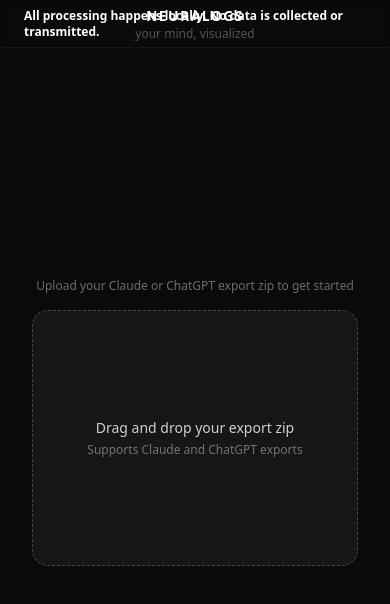
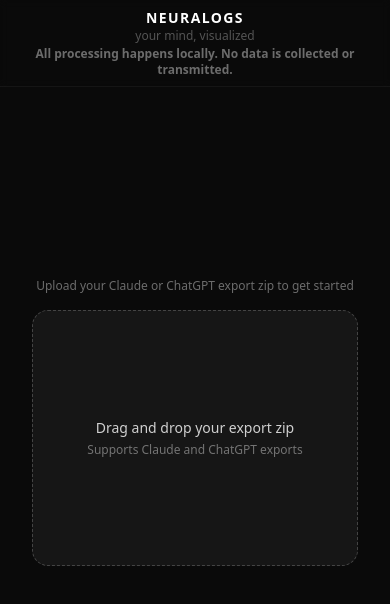
Before and after one commit to Sarim78/NeuraLogs, a Next.js app: page / in a window 390 px wide. Shown: the top 604 px of the page. Built offline with nearby package versions, Linux system fonts and the light colour scheme.

Commit message:
fix: responsive header layout for mobile no overlapping text

```diff
--- a/src/app/page.tsx
+++ b/src/app/page.tsx
@@ -42,25 +42,25 @@
   return (
     <main className="relative w-screen h-screen bg-[#0a0a0a] overflow-hidden">
     {/* top bar */}
-      <div className="absolute top-0 left-0 right-0 z-40 flex items-center justify-between px-6 h-12 border-b border-white/5 backdrop-blur-sm">
-        <p className="text-white font-bold text-xs">
-          All processing happens locally. No data is collected or transmitted.
-        </p>
-        <div className="text-center absolute left-1/2 -translate-x-1/2">
+    <div className="absolute top-0 left-0 right-0 z-40 flex flex-col md:flex-row md:items-center md:justify-between px-4 md:px-6 py-2 md:h-12 border-b border-white/5 backdrop-blur-sm gap-0.5">
+      <div className="text-center md:text-left md:absolute md:left-1/2 md:-translate-x-1/2">
         <h1 className="text-white text-sm font-semibold tracking-widest uppercase">
           Neuralogs
         </h1>
         <p className="text-white/30 text-xs">your mind, visualized</p>
       </div>
+      <p className="text-white/40 font-bold text-xs text-center md:text-left order-last md:order-first">
+        All processing happens locally. No data is collected or transmitted.
+      </p>
       {graphData && (
         <button
           onClick={reset}
-            className="text-white/40 hover:text-white text-xs transition-colors border border-white/10 hover:border-white/30 rounded-lg px-3 py-1.5"
+          className="text-white/40 hover:text-white text-xs transition-colors border border-white/10 hover:border-white/30 rounded-lg px-3 py-1.5 self-end md:self-auto"
         >
           Reset
         </button>
       )}
-        {!graphData && <div />}
+      {!graphData && <div className="hidden md:block" />}
     </div>
 
       {/* upload or loading screen */}
```
Lines whose indentation alone changed are shown as unchanged.
